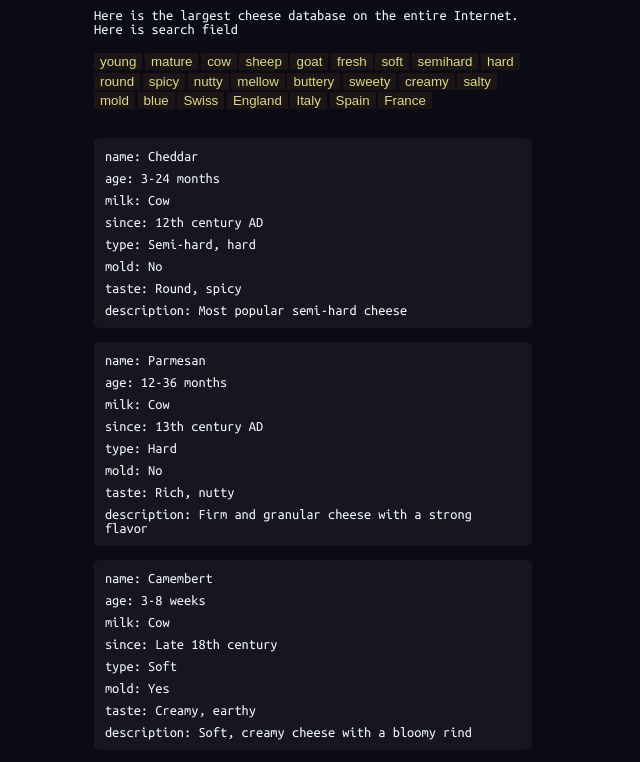
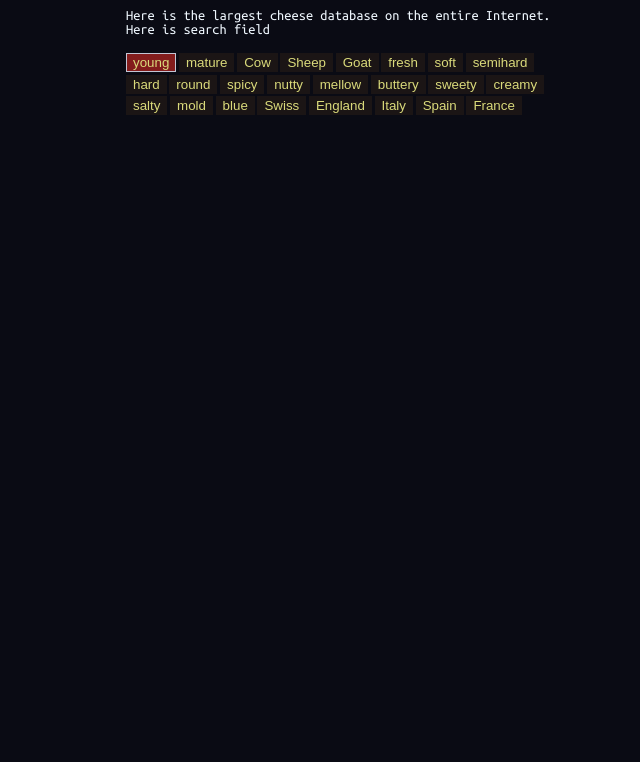
Before and after one commit to Diatom/my-site-9, a plain HTML site: page index.html in a window 1280 px wide. Both pictures are taken after a click on the button "young". Shown: the top 762 px of the page, without its empty margins (162-802 px from the left). Drawn offline with Linux system fonts and the light colour scheme.

Commit message:
update filter and css

```diff
--- a/data.js
+++ b/data.js
@@ -24,9 +24,9 @@ let dat = [
 export const tags = [
   `young`,
   `mature`,
-  `cow`,
-  `sheep`,
-  `goat`,
+  `Cow`,
+  `Sheep`,
+  `Goat`,
   `fresh`,
   `soft`,
   `semihard`,
--- a/main.js
+++ b/main.js
@@ -32,11 +32,10 @@ fetchData().then(data => {
         console.log(che.cheese);
         const myList = new createList(che.cheese);
         const divE = myList.createDivElement();
-        divE.setAttribute(`id`, [prop])
+        divE.setAttribute(`class`, `cheese`)
         document.body.appendChild(divE);
     };
 })
-
 
 class Filter {
   constructor(tags) {
@@ -47,7 +46,7 @@ class Filter {
     for (let key in this.tags) {
       const button = document.createElement('button');
       button.innerHTML = `${this.tags[key]}`;
-      button.setAttribute(`id`, [key])
+      button.setAttribute(`class`, `button-filter`);
       button.addEventListener('click', this.onClickFilter.bind(this));
       this.nav.appendChild(button);
     }
@@ -55,12 +54,15 @@ class Filter {
   }
 
   onClickFilter(event) {
-    const divs = document.querySelectorAll('div');
+    const divs = document.getElementsByClassName(`cheese`);
     const clickedButton = event.target;
-    for (let but in divs) {
-      if (tags.find((element) => element === clickedButton.textContent)) {
-        divs.style.visibility = `hidden`;
-        divs[but].style.visibility = `visible`;
+    console.log(clickedButton.textContent);
+    for (let i in divs) {
+      let result = divs[i].textContent.includes(clickedButton.textContent);
+      if (result) {
+        divs[i].style.display = 'block';
+        } else {
+        divs[i].style.display = 'none';
       }
     }
   }
--- a/main.scss
+++ b/main.scss
@@ -1,7 +1,7 @@
 body {
   background-color: rgb(10, 11, 20);
   color: aliceblue;
-  margin-left: 20%;
+  margin-left: 20em;
   padding: 0;
   display: flex;
   flex-wrap: wrap;
@@ -15,7 +15,7 @@ body {
 main {
   width: 100%;
 }
-div {
+.cheese {
   background-color: rgba(155, 131, 131, 0.089);
   padding: 0.2em;
   margin: 1em 0 0 0;
@@ -31,13 +31,20 @@ nav {
   width: 30em;
   margin: 1em 0 1em 0;
 
-  button {
+  .button-filter {
     cursor: pointer;
     border-radius: 0;
-    border: none;
+    border: rgb(27, 21, 21) 0.2px solid;
     margin: 0.2em 0.2em 0 0;
     background-color: rgb(27, 21, 21);
     color: rgb(218, 218, 123);
+  }
+  .button-filter:hover {
+    background-color: rgb(49, 38, 38);
+  }
+  .button-filter:focus {
+    background-color: rgb(131, 28, 28);
+    border: rgb(195, 197, 212) 0.2px solid;
   }
 }
 /* width */
```
Also changed, not shown: main.css.
